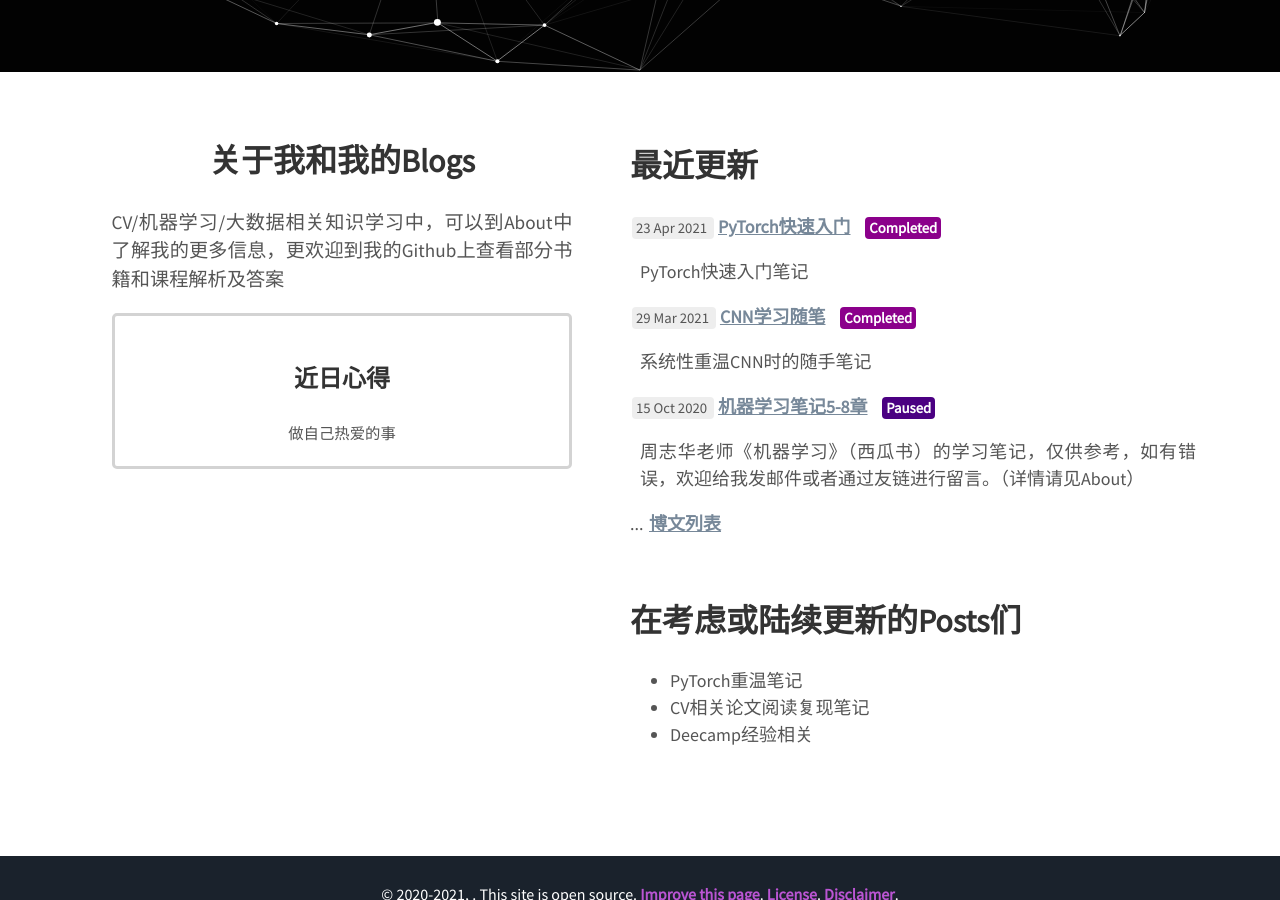
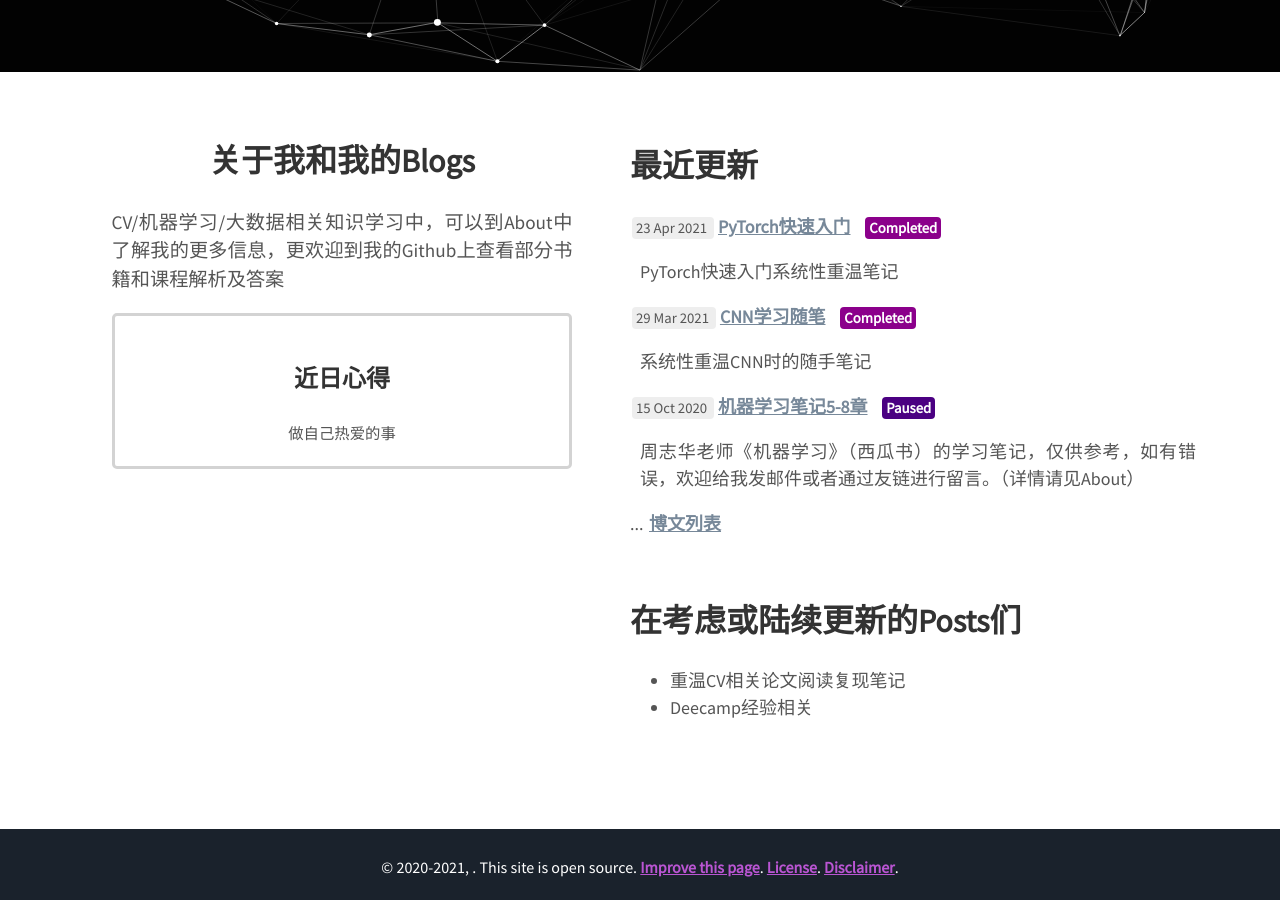
Before and after one commit to WangXiCindy/wangxicindy.github.io, a Jekyll site: the page built from index.html, in a window 1280 px wide and 900 px high, scrolled down 828 px. Built offline with Jekyll 4.4.1, drawn with Linux system fonts in a browser that asks for light colours.

```diff
--- a/index.html
+++ b/index.html
@@ -25,8 +25,7 @@ layout: home
 
 <h2>在考虑或陆续更新的Posts们</h2>
 <ul>
-	<li>PyTorch重温笔记</li>
-    <li>CV相关论文阅读复现笔记</li>
+    <li>重温CV相关论文阅读复现笔记</li>
     <li>Deecamp经验相关</li>
 </ul>
 
```
Also changed, not shown: _posts/2021-4-23-PyTorch快速入门.md (+1 -1 lines).
